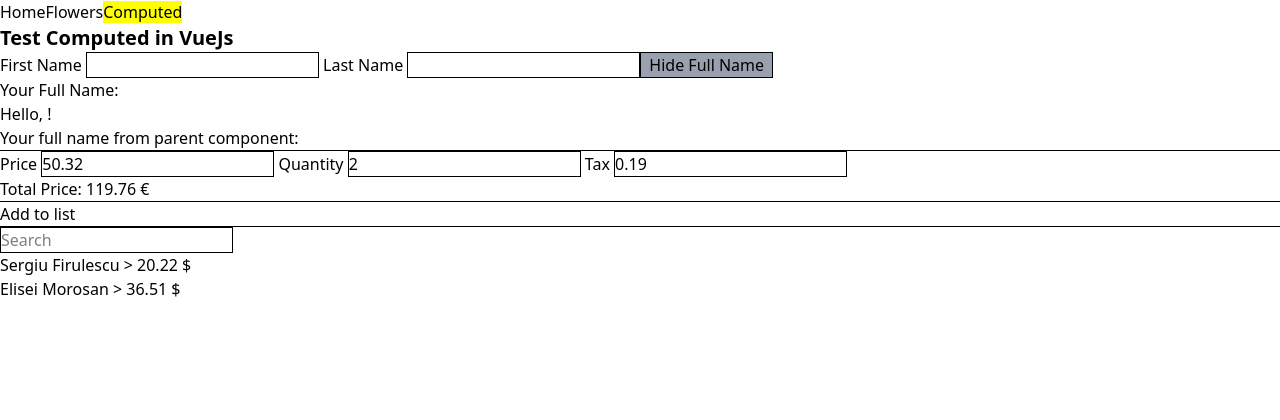
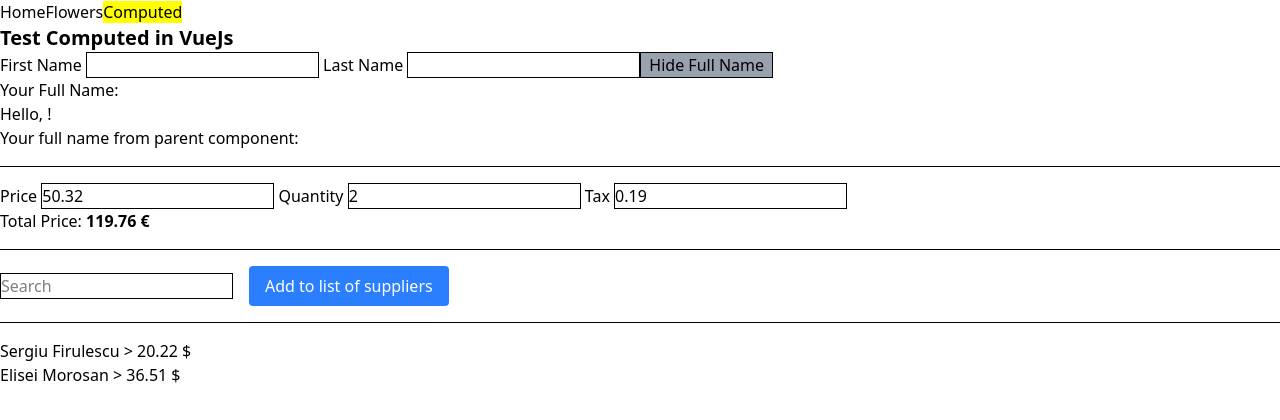
Before and after one commit to Racz-Emanuel/Deployment, a Vue app: page /computed in a window 1280 px wide. Shown: the top 420 px of the page. Built offline with nearby package versions, Linux system fonts and the light colour scheme; the HTML template or start-up script is replaced by a standard one.

Commit message:
feat: enhance computed components with full name and price updates, and add supplier list functionality

```diff
--- a/src/components/computed/FullName.vue
+++ b/src/components/computed/FullName.vue
@@ -3,6 +3,16 @@ import { ref } from "vue"
 const emit = defineEmits(['update:fullName'])
 const firstName = ref("")
 const lastName = ref("")
+
+import { watch } from "vue"
+watch(firstName, (newVal, oldVal) => {
+   console.log(`firstName changed from ${oldVal} to ${newVal}`)
+})
+
+watch([firstName, lastName], ([newFirstName, newLastName], [oldFirstName, oldLastName]) => {
+   console.log(`firstName changed from ${oldFirstName} to ${newFirstName}`)
+   console.log(`lastName changed from ${oldLastName} to ${newLastName}`)
+})
 
 import { computed } from "vue"
 const fullName = computed(() => {
@@ -31,7 +41,7 @@ const showFullName = ref(true)
  </button>
 
  <div v-if="showFullName">
-    <p>Your Full Name: {{ fullName }}</p>
+    <p>Your Full Name: <b>{{ fullName }}</b></p>
     <p>{{ greeting }}</p>
 
  </div>
--- a/src/components/computed/PriceCalculator.vue
+++ b/src/components/computed/PriceCalculator.vue
@@ -1,11 +1,15 @@
 <script setup>
 import { ref, computed } from "vue";
-
+const emit = defineEmits(['update:totalPrice']);
 const price = ref(50.32);
 const quantity = ref(2);
 const tax = ref(0.19);
 
-const formattedPrice = computed(() => (price.value * quantity.value * (1 + tax.value)).toFixed(2) + " €");
+const formattedPrice = computed(() => {
+  const total = (price.value * quantity.value * (1 + tax.value)).toFixed(2) + " €";
+  emit('update:totalPrice', total);
+  return total;
+});
 </script>
 
 <template>
@@ -16,5 +20,5 @@ const formattedPrice = computed(() => (price.value * quantity.value * (1 + tax.v
  Tax
  <input class="border" type="number" v-model="tax">
 
- <p>Total Price: {{ formattedPrice }}</p>
+ <p>Total Price: <b>{{ formattedPrice }}</b></p>
 </template>
--- a/src/components/computed/SupplierList.vue
+++ b/src/components/computed/SupplierList.vue
@@ -1,5 +1,17 @@
 <script setup>
 import { ref, computed } from "vue";
+
+const props = defineProps({
+  fullName: {
+    type: String,
+    required: true
+  },
+  totalPrice: {
+    type: String,
+    required: true
+  }
+});
+
 const search = ref("");
 const supplyers = ref([
 { fullName: "Sergiu Firulescu", totalPrice: "20.22 $" },
@@ -11,10 +23,21 @@ const filteredSupplyers = computed(() =>
    s.fullName.toLowerCase().includes(search.value.toLowerCase())
  )
 );
+
+const addToList = () => {
+  supplyers.value.push({
+    fullName: props.fullName,
+    totalPrice: props.totalPrice
+  });
+};
 </script>
 
 <template>
  <input class="border" v-model="search" placeholder="Search">
+
+ <button type="button" class="bg-blue-500 text-white px-4 py-2 ml-4 rounded cursor-pointer" @click="addToList">Add to list of suppliers</button>
+ <hr class="my-4" />
+
  <ul>
    <li v-for="(supplyer, i) in filteredSupplyers" :key="i">
 {{ supplyer.fullName }} > {{ supplyer.totalPrice }}
--- a/src/pages/Computed.vue
+++ b/src/pages/Computed.vue
@@ -5,22 +5,17 @@ import SupplierList from '@/components/computed/SupplierList.vue';
 
 import { ref } from "vue";
 const fullName = ref("");
-
-const addToList = () => {
-
-};
+const totalPrice = ref("");
 </script>
 
 <template>
  <h2 class="text-xl font-bold">Test Computed in VueJs</h2>
  <FullName @update:fullName="fN => fullName = fN" />
  <p>Your full name from parent component: {{ fullName }}</p>
- <hr />
- <PriceCalculator />
- <hr />
-    <button type="button" @click="addToList">Add to list</button>
- <hr />
- <SupplierList />
+ <hr class="my-4" />
+ <PriceCalculator @update:totalPrice="tp => totalPrice = tp" />
+ <hr class="my-4" />
+ <SupplierList :fullName="fullName" :totalPrice="totalPrice" />
 </template>
 
 <style>
```
